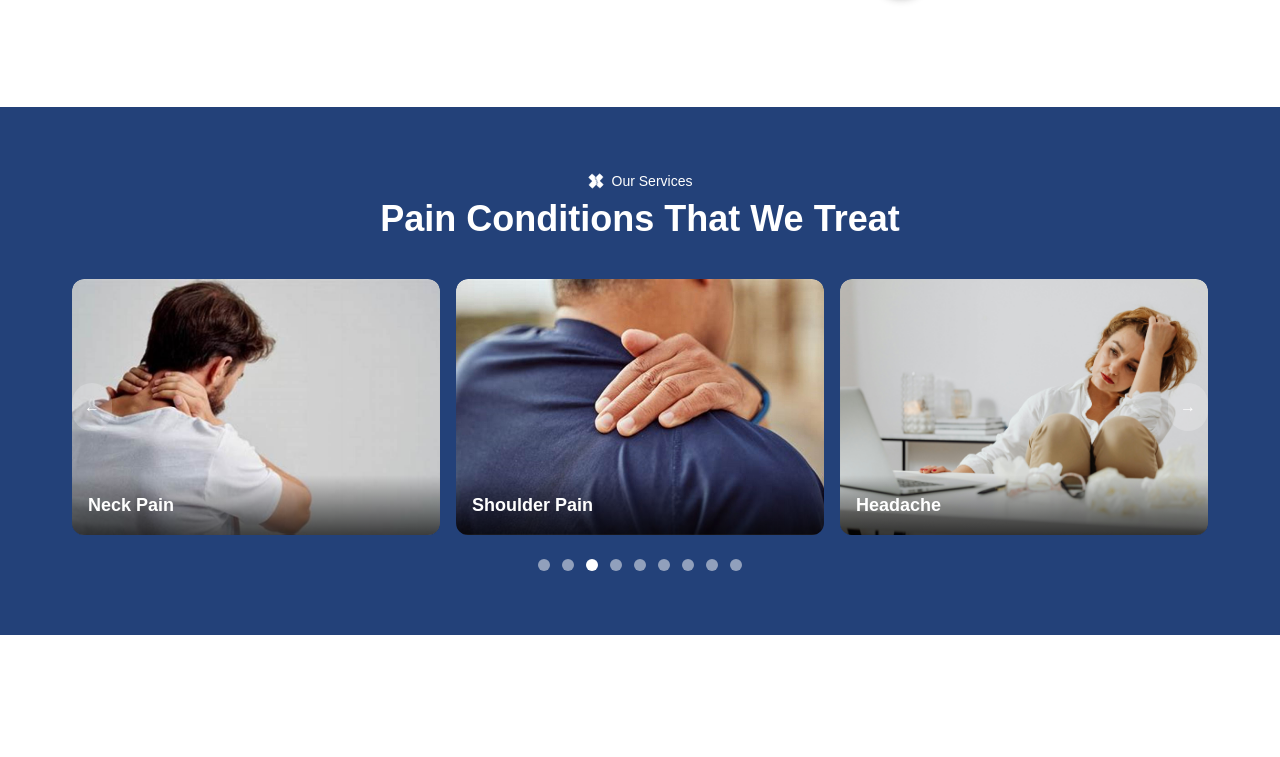
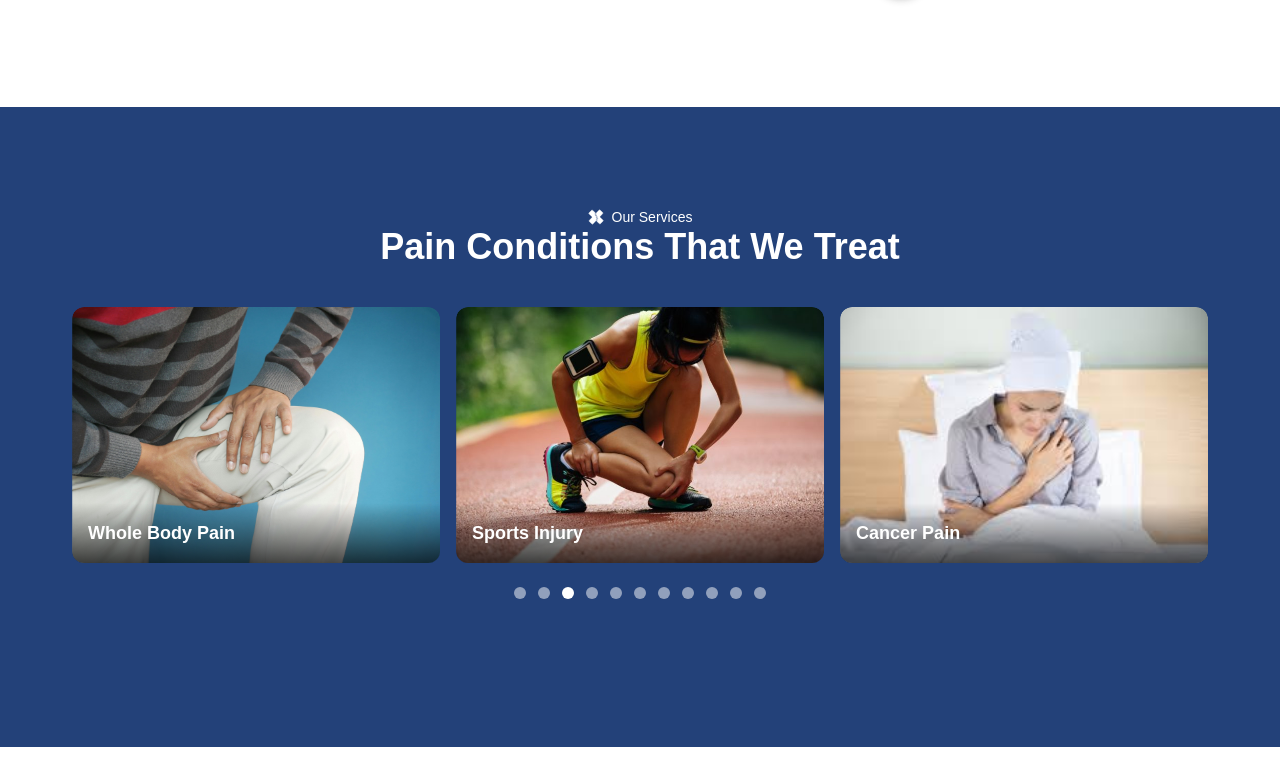
Before and after one commit to SRIYOGconsulting/painclinic.com.np, a React (Vite) app: page / in a window 1280 px wide. Shown: the part 1363-2120 px from the top of the page. Built offline with nearby package versions, Linux system fonts and the light colour scheme.

Commit message:
updated the breadcrumb component, enhanced service section in home page

```diff
--- a/src/Components/BreadCrumbs.jsx
+++ b/src/Components/BreadCrumbs.jsx
@@ -85,25 +85,28 @@ const Breadcrumbs = () => {
   const location = useLocation();
   const pathname = location.pathname;
 
-  if(pathname==="/") return null;
+  const isHome = pathname === "/";
+
   let breadcrumbItems = [];
   let pageTitle = "";
 
-  useEffect(()=>{
-    if(pathname === "/"){
-     document.title = "Home | Advance Pain Specialist Clinic | Birtamode, Jhapa, Nepa"
+  // Hook 1 always runs
+  useEffect(() => {
+    if (isHome) {
+      document.title =
+        "Home | Advance Pain Specialist Clinic | Birtamode, Jhapa, Nepal";
     }
-  },[pathname]);
+  }, [isHome]);
 
+  // Breadcrumb generation logic
+  if (!isHome) {
     if (breadcrumbMap[pathname]) {
       const { hierarchy, labels } = breadcrumbMap[pathname];
 
       if (labels.length === 1 && hierarchy.length === 1) {
-
         breadcrumbItems = [{ path: "/blog", label: "Our Blog" }];
         pageTitle = labels[0];
       } else {
-      // Normal navbar special pages
         breadcrumbItems = hierarchy.map((path, index) => ({
           path,
           label: labels[index],
@@ -111,7 +114,6 @@ const Breadcrumbs = () => {
         pageTitle = labels[labels.length - 1];
       }
     } else {
-    // Default: split pathname and build breadcrumb
       const segments = pathname.split("/").filter(Boolean);
       let currentPath = "";
       breadcrumbItems = segments.map((seg) => {
@@ -123,13 +125,18 @@ const Breadcrumbs = () => {
             seg.replace(/-/g, " ").replace(/\b\w/g, (c) => c.toUpperCase()),
         };
       });
+
       pageTitle = breadcrumbItems[breadcrumbItems.length - 1].label;
     }
+  }
 
-  // document title
-  useEffect(()=>{
-    document.title = `${pageTitle} | Advance Pain Clinic`
-  },[pageTitle]);
+  // hook 2 always runs even for home
+  useEffect(() => {
+    if (!isHome) document.title = `${pageTitle} | Advance Pain Clinic`;
+  }, [isHome, pageTitle]);
+
+  // safe return — AFTER hooks
+  if (isHome) return <></>;
 
   return (
     <section
--- a/src/Pages/Home.jsx
+++ b/src/Pages/Home.jsx
@@ -15,6 +15,9 @@ import muscle from "../assets/images/muscle-pain.jpg";
 import nerve from "../assets/images/nerve-pain.jpg";
 import offer from "../assets/images/offer.jpg";
 import choose from "../assets/images/why-choose-1-2.jpg";
+import cancerImg from "../assets/images/cancer-pain.jpg";
+import sportsImg from "../assets/images/sports-injury.jpg";
+import wholebody from "../assets/images/whole-body-pain.jpg";
 import backpain from "../assets/images/back-pain (1).jpg";
 import headacheIcon from "../assets/images/headache.png";
 import JointIcon from "../assets/images/joint.png";
@@ -88,32 +91,39 @@ const isMobile = useIsMobile();
 
   // Conditions
   const slides = [
-    { id: 1, title: "Joint Pain", bigImage: JointImg, path:"what-is-joint-pain" },
-    { id: 2, title: "Back Pain", bigImage: shoulderImg, path:"what-is-back-pain" },
-    { id: 3, title: "Neck Pain", bigImage: neckImg, path:"what-is-neck-pain" },
-    { id: 4, title: "Shoulder Pain", bigImage: shoulderImg, path:"what-is-shoulder-pain" },
-    { id: 5, title: "Headache", bigImage: headacheImg, path:"what-is-headache" },
+    { id: 1, title: "Headache", bigImage: headacheImg, path:"what-is-headache" },
+    { id: 2, title: "Joint Pain", bigImage: JointImg, path:"what-is-joint-pain" },
+    { id: 3, title: "Whole Body Pain", bigImage: wholebody, path:"what-is-whole-body-pain" },
+    { id: 4, title: "Sports Injury", bigImage: sportsImg, path:"what-is-sports-pain" },
+    { id: 5, title: "Cancer Pain", bigImage: cancerImg, path:"what-is-cancer-pain" },
     { id: 6, title: "Orofacial Pain", bigImage: orofacial, path:"what-is-orofacial-pain" },
     { id: 7, title: "Knee Pain", bigImage: knee, path:"what-is-knee-pain" },
     { id: 8, title: "Muscle Pain", bigImage: muscle, path:"what-is-muscle-pain" },
     { id: 9, title: "Nerve Pain", bigImage: nerve, path:"what-is-nerve-pain" },
+    { id: 10, title: "Neck Pain", bigImage: neckImg, path:"what-is-neck-pain" },
+    { id: 11, title: "Shoulder Pain", bigImage: shoulderImg, path:"what-is-shoulder-pain" },
+    { id: 12, title: "Knee Pain", bigImage: knee, path:"what-is-knee-pain" },
+    { id: 13, title: "Muscle Pain", bigImage: muscle, path:"what-is-muscle-pain" },
   ];
 
-  const [currentIndex, setCurrentIndex] = useState(0);
-  const loopedServiceSlides = slides.concat(slides);
+  const [currentServiceIndex, setcurrentServiceIndex] = useState(0);
 
- // Update navigation
-const goToNext = () =>
-  setCurrentIndex((prev) => (prev + 1 >= slides.length ? 0 : prev + 1));
-const goToPrev = () =>
-  setCurrentIndex((prev) => (prev - 1 < 0 ? slides.length - 1 : prev - 1));
-  // Auto-slide every 3 seconds
+  const nextService = () =>
+    setcurrentServiceIndex((prev) => (prev + 1 >= slides.length ? 0 : prev + 1));
+
+  const prevService = () =>
+    setcurrentServiceIndex((prev) =>
+      prev - 1 < 0 ? slides.length - 1 : prev - 1
+    );
+
   useEffect(() => {
     const interval = setInterval(() => {
-      setCurrentIndex((prev) => (prev + 1 >= slides.length ? 0 : prev + 1));
+      setcurrentServiceIndex((prev) =>
+        prev + 1 >= slides.length ? 0 : prev + 1
+      );
     }, 3000);
     return () => clearInterval(interval);
-  }, [slides.length]);
+  }, []);
 
   // BLOG SLIDER
   const blogSlides = [
@@ -346,9 +356,8 @@ const goToPrev = () =>
 
 
       {/* Services Section */}
-      <section className="bg-[#234179] py-16 px-4 mt-15">
-      {/* TITLE */}
-      <div className="text-white mb-10 flex flex-col items-center">
+<section className="bg-[#234179] py-25 px-4 mt-15 h-160">
+  <div className="text-center flex flex-col items-center text-white mb-10">
      <div className="flex items-center gap-2">
     <motion.img
       src={sectitles2}
@@ -358,69 +367,58 @@ const goToPrev = () =>
     />
     <p className="text-sm">Our Services</p>
   </div>
-        <h2 className="text-4xl font-bold mt-2">
-          Pain Conditions That We Treat
-        </h2>
+
+    <h2 className="text-4xl font-bold">Pain Conditions That We Treat</h2>
   </div>
 
-      {/* SLIDER */}
-      <div className="relative max-w-6xl mx-auto overflow-hidden">
+  {/* Slider  */}
+  <div className="overflow-hidden relative max-w-6xl mx-auto">
   <div
     className="flex transition-transform duration-700 ease-in-out"
-    style={{
-      transform: `translateX(-${currentIndex * (isMobile ? 300 : 33.333)}%)`, width:isMobile ? `${loopedServiceSlides.length *100}%` : "auto",
-    }}
+    style={{ transform: `translateX(-${currentServiceIndex * 33.33}%)` }}
   >
-    {loopedServiceSlides.map((item) => (
+    {slides.map((item, index) => (
       <div
-        key={item.id}
-        className={`flex-shrink-0 px-2`}
-        style={{ width: isMobile ? "100%" : "33.333%" }}
+        key={index}
+        className="relative sm:w-1/2 lg:w-1/3 shrink-0 px-2"
       >
-        <div className="w-full h-64 rounded-xl overflow-hidden relative">
+        <div className="w-full h-40 sm:h-52 md:h-64 rounded-xl overflow-hidden relative">
           <img
             src={item.bigImage}
             alt={item.title}
             className="w-full h-full object-cover rounded-xl"
           />
+
           <Link to={`/${item.path}`}>
             <div className="absolute bottom-0 left-0 w-full bg-gradient-to-t from-black/70 to-transparent p-4">
-            <h3 className="text-white text-lg font-semibold hover:underline hover:text-[#234179]">{item.title}</h3>
+              <h3 className="text-white text-lg font-semibold hover:underline hover:text-[#234179]">
+                {item.title}
+              </h3>
             </div>
           </Link>
         </div>
       </div>
     ))}
   </div>
-
-  {/* NAV BUTTONS */}
-  <button
-    onClick={goToPrev}
-    className="absolute top-1/2 left-2 transform -translate-y-1/2 bg-white/20 hover:bg-white/40 text-white rounded-full p-3"
-  >
-    &#8592;
-  </button>
-  <button
-    onClick={goToNext}
-    className="absolute top-1/2 right-2 transform -translate-y-1/2 bg-white/20 hover:bg-white/40 text-white rounded-full p-3"
-  >
-    &#8594;
-  </button>
 </div>
 
-      {/* DOTS */}
+
+  {/* Pagination Dots */}
   <div className="flex justify-center mt-6 space-x-3">
-        {slides.map((_, idx) => (
+    {Array.from({ length: slides.length -2 }).map((_, idx) => (
       <button
         key={idx}
         className={`w-3 h-3 rounded-full ${
-              idx === currentIndex ? "bg-white" : "bg-white/50"
+          idx === currentServiceIndex ? "bg-white" : "bg-white/50"
         }`}
-            onClick={() => setCurrentIndex(idx)}
+        onClick={() => setcurrentServiceIndex(idx)}
       />
     ))}
   </div>
 </section>
+
+
+
 
       {/* ggoodbye section */}
       <section className="py-16 px-4  mt-15">
@@ -718,10 +716,10 @@ const goToPrev = () =>
               className="flex transition-transform duration-500"
               style={{ transform: `translateX(-${currentBlogIndex * (isMobile ? 100 :50)}%)`, width:isMobile ? `${loopedSlides.length*35}%`:"auto" }}
             >
-              {loopedSlides.map((item1) => (
+              {loopedSlides.map((item1,index) => (
                 <Link
                   to={`/${item1.path}`}
-                  key={item1.id}
+                  key={index}
                   className="min-w-[50%] max-w-[50%] px-3 block"
                 >
                   <div className="bg-white rounded-3xl shadow-md overflow-hidden">
@@ -787,9 +785,9 @@ const goToPrev = () =>
         "
         style={{ transform: `translateX(-${currentBlogIndex * 30}%)` }}
       >
-        {loopedDoodles.map(item2 => (
+        {loopedDoodles.map((item2, index) => (
           <div
-            key={item2.id}
+            key={index}
             className="w-32 mx-auto flex-shrink-0 flex flex-col items-center text-center relative group"
           >
             <img
```
Lines whose indentation alone changed are shown as unchanged.
